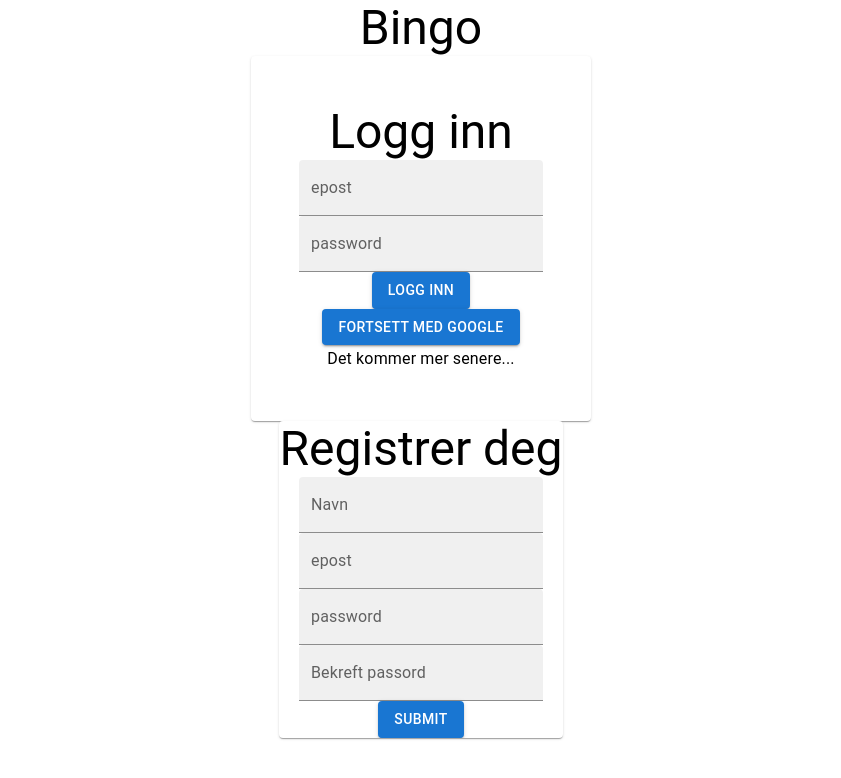
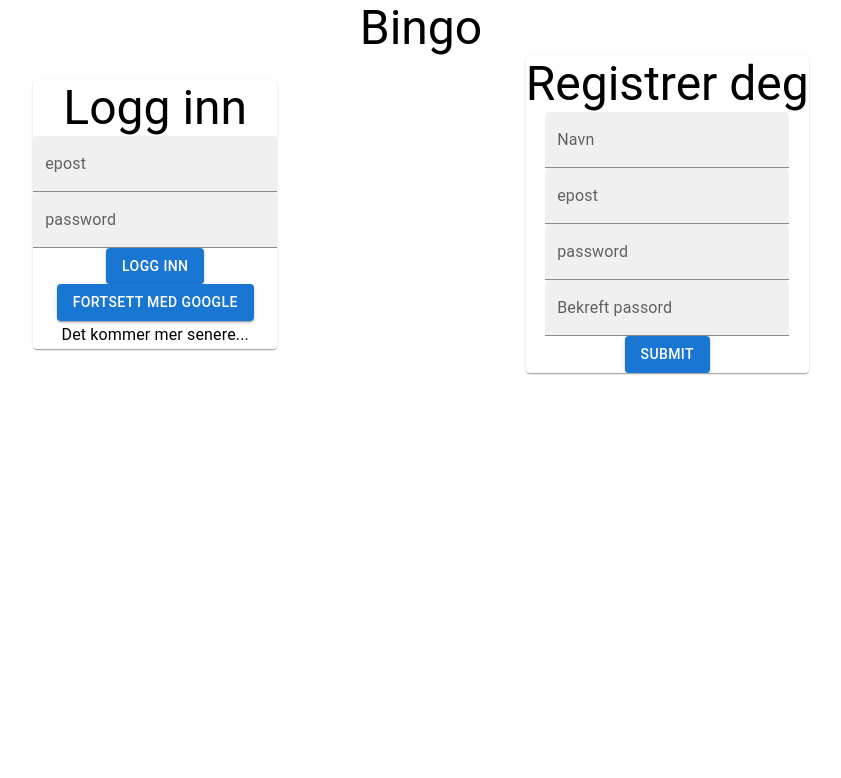
Before and after one commit to magnus-schj/bingo, a React (Vite) app: page / in a window 1280 px wide. Shown: the top 778 px of the page, without its empty margins (219-1060 px from the left). Built offline with nearby package versions, Linux system fonts and the light colour scheme; no server answers.

Commit message:
sass installed and implemented

```diff
--- a/package.json
+++ b/package.json
@@ -17,6 +17,7 @@
     "react-redux": "^7.2.6",
     "react-router-dom": "^6.0.2",
     "redux-thunk": "^2.4.1",
+    "sass": "^1.45.1",
     "uuid": "^8.3.2"
   },
   "devDependencies": {
--- a/src/App.tsx
+++ b/src/App.tsx
@@ -8,6 +8,8 @@ import {
   setCurrentUser,
 } from "./features/currentUser/currentUser.slice";
 import { auth } from "./firebase/firebase.utils";
+
+import "./baseStyles.scss";
 
 function App() {
   const dispatch = useAppDispatch();
--- a/src/baseStyles.css
+++ /dev/null
@@ -1,6 +0,0 @@
-.base-container {
-  display: flex;
-  flex-direction: column;
-  align-items: center;
-  justify-content: center;
-}
--- a/src/components/SignInAndSignUp/SignInAndSignUp.styles.css
+++ b/src/baseStyles.scss
@@ -1,14 +1,12 @@
-.sign-in-and-sign-up {
+.base-container {
   display: flex;
   flex-direction: column;
   align-items: center;
   justify-content: center;
 }
 
-.form-container {
+.base-container-horizontal {
   display: flex;
-  flex-direction: column;
   align-items: center;
   justify-content: center;
-  padding: 3rem;
 }
--- a/src/components/SignIn.component.tsx
+++ b/src/components/SignIn.component.tsx
@@ -11,7 +11,7 @@ const SignIn: FC<Props> = () => {
   const [values, handleChange, setValues] = useForm(initialState);
 
   return (
-    <Card className="form-container">
+    <Card className="base-container">
       <Typography variant="h3" color="initial">
         Logg inn
       </Typography>
--- a/src/components/SignInAndSignUp/SignInAndSignUp.component.tsx
+++ b/src/components/SignInAndSignUp/SignInAndSignUp.component.tsx
@@ -1,6 +1,6 @@
 import React, { FC } from "react";
 
-import "./SignInAndSignUp.styles.css";
+import "./SignInAndSignUp.styles.scss";
 import { Typography } from "@mui/material";
 import SignUp from "../SignUp.component";
 import SignIn from "../SignIn.component";
@@ -9,12 +9,14 @@ interface Props {}
 
 const SignInAndSignUp: FC<Props> = () => {
   return (
-    <div className="sign-in-and-sign-up">
+    <div className="base-container">
       <Typography variant="h3" color="initial">
         Bingo
       </Typography>
-      <SignIn />
-      <SignUp />
+      <div className="form-container">
+        <SignIn />
+        <SignUp />
+      </div>
     </div>
   );
 };
--- /dev/null
+++ b/src/components/SignInAndSignUp/SignInAndSignUp.styles.scss
@@ -0,0 +1,8 @@
+@use "../../baseStyles.scss";
+
+.form-container {
+  @extend .base-container-horizontal;
+  flex-wrap: wrap;
+  width: 80%;
+  justify-content: space-around;
+}
--- a/src/components/SignUp.component.tsx
+++ b/src/components/SignUp.component.tsx
@@ -1,7 +1,7 @@
 import React, { FC } from "react";
 import { SignUpForm } from "../interfaces";
 import { useForm } from "../customHooks";
-import "../baseStyles.css";
+import "../baseStyles.scss";
 
 import { createUserWithEmailAndPassword } from "firebase/auth";
 import { auth, createUserProfileDocument } from "../firebase/firebase.utils";
```
Also changed, not shown: 1 other file (tests, documents, lock files or other folders).
